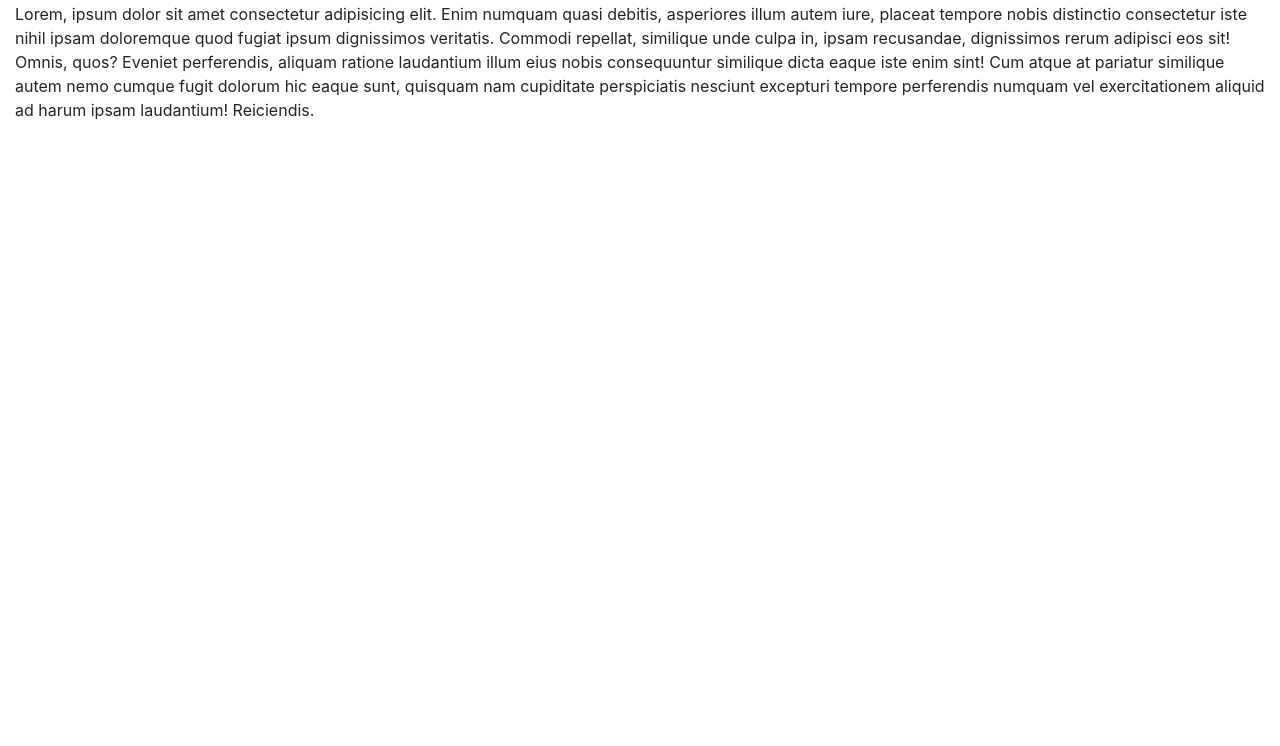
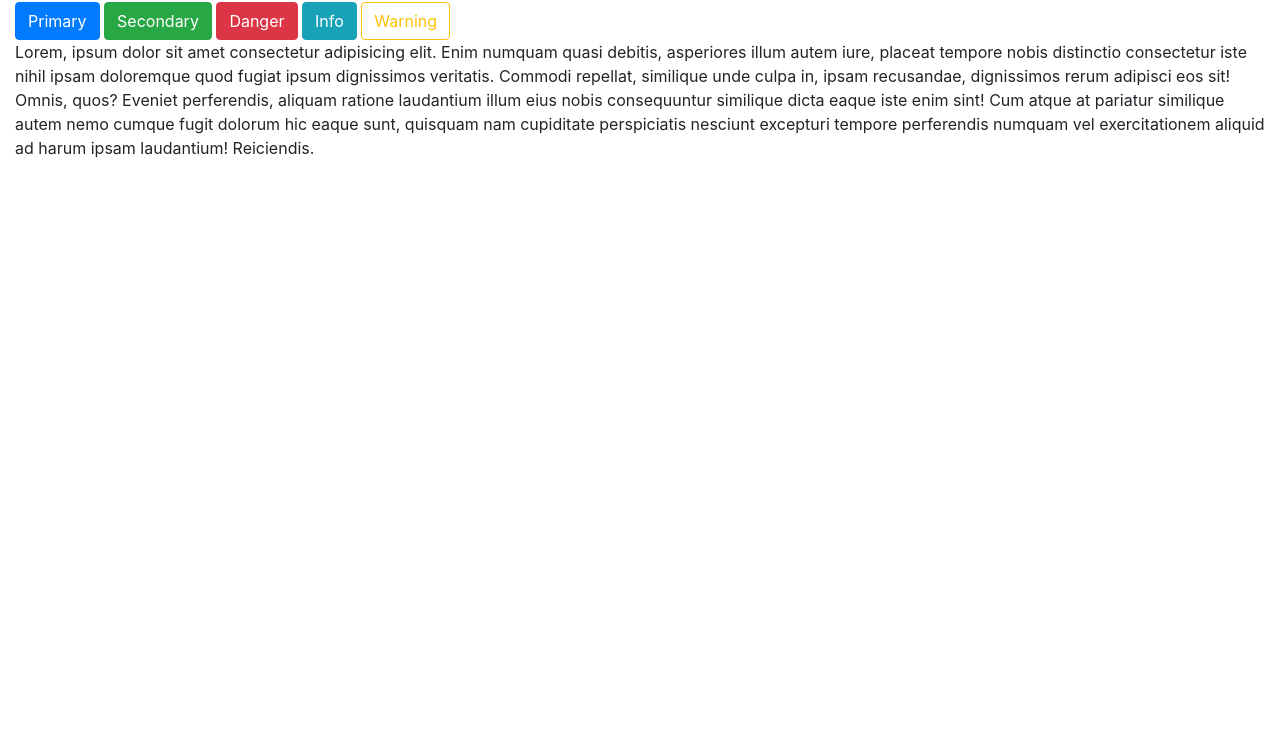
Before and after one commit to selvavignesh-2206/Web-Development-Practice, a plain HTML site: page CSS/Section12_Bootstrap/bootstrap.html in a window 1280 px wide. Shown: the part 54-800 px from the top of the page. Drawn offline with nearby package versions, Linux system fonts and the light colour scheme.

Commit message:
minor changes

```diff
--- a/CSS/Section12_Bootstrap/bootstrap.html
+++ b/CSS/Section12_Bootstrap/bootstrap.html
@@ -15,6 +15,11 @@
 
     <div class="container-fluid">
         <h1>Placeholder</h1>
+        <button type="button" class="btn btn-primary">Primary</button>
+        <button type="button" class="btn btn-success">Secondary</button>
+        <button type="button" class="btn btn-danger">Danger</button>
+        <button type="button" class="btn btn-info">Info</button>
+        <button type="button" class="btn btn-outline-warning">Warning</button>
         <p>Lorem, ipsum dolor sit amet consectetur adipisicing elit. Enim numquam quasi debitis, asperiores illum autem
             iure,
             placeat tempore nobis distinctio consectetur iste nihil ipsam doloremque quod fugiat ipsum dignissimos
```
